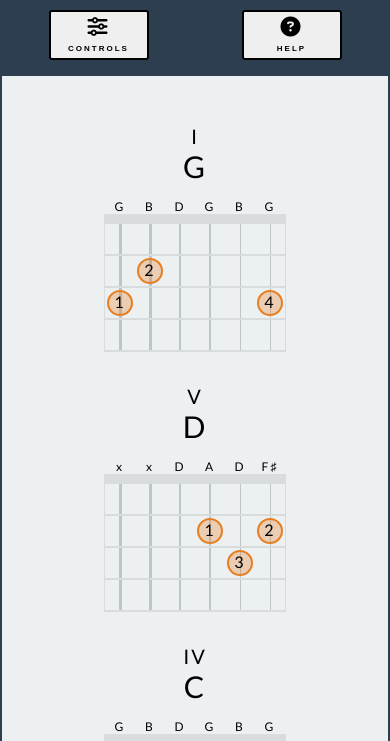
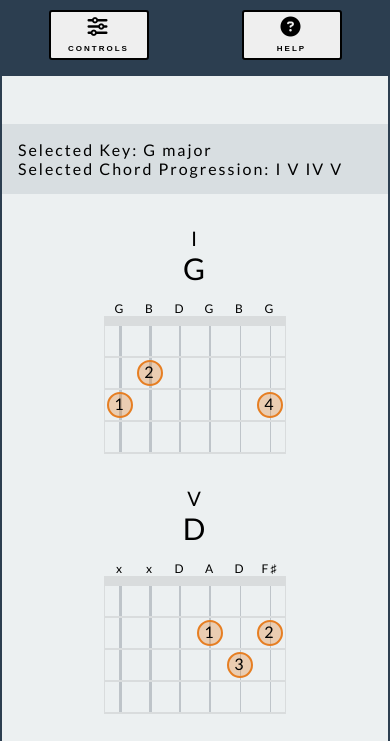
Before and after one commit to PhantomPWR/chord-progression-pocket-guide, a plain HTML site: page index.html in a window 390 px wide. Shown: the part 61-802 px from the top of the page. Drawn offline with Linux system fonts and the light colour scheme.

Commit message:
Add selection display area

```diff
--- a/assets/css/styles.css
+++ b/assets/css/styles.css
@@ -175,6 +175,10 @@ main,
     background-color: #ecf0f1;
 }
 
+.selection-display {
+    background-color: rgb(44 62 80 / 10%);
+}
+
 .label-degree {
     font-size: 2rem;
 }
@@ -311,10 +315,18 @@ main {
 
 
 /* Display Area */
-.display-area {
+.display-area,
+.selection-display {
     display: flex;
     justify-content: space-evenly;
+}
 
+.display-area {
+    flex-direction: column;
+}
+
+.selection-display {
+    padding: 1em;
 }
 
 figure,
@@ -324,6 +336,10 @@ figure,
     align-items: center;
     justify-content: space-between;
     margin: 0;
+}
+
+figure {
+    margin-top: 2em;
 }
 
 .label-notes,
@@ -451,15 +467,19 @@ figure,
         flex-direction: column;
     }
 
+    .selection-display {
+        flex-direction: column;
+    }
+
     .chord-progression-container {
         margin-top: 2em;
     }
 
-    .display-area {
+    .chord-box-container {
         flex-direction: column;
     }
 
-    .display-area figure:not(:first-child) {
+    .chord-box-container figure {
         margin-top: 2em;
     }
 
--- a/index.html
+++ b/index.html
@@ -99,6 +99,21 @@
 
         <!-- Display Area -->
         <section id="display" class="display-area">
+
+            <!-- Display Select Key & Chord Progression -->
+            <div id="selectionDisplay" class="selection-display">
+                <div class="selected-key">
+                    <span class="selection-key-label">Selected Key: </span>
+                    <span id="selectedKeyDisplay">G major</span>
+                </div>
+                <div class="selected-chord-progression">
+                    <span class="selection-chord-progression-label">Selected Chord Progression: </span>
+                    <span id="selectedChordProgressionDisplay">I V IV V</span>
+                </div>
+            </div>
+
+            <!-- Chord Box Diagram Container -->
+            <div class="chord-box-container">
 
                 <!-- Chord Box Diagram 1 - Start -->
                 <figure id="chordBox1" class="chord-box">
@@ -580,6 +595,8 @@
                 </figure>
                 <!-- Chord Box Diagram 4 - End -->
 
+            </div>
+
         </section>
         <!-- Display Area - End -->
 
```
Lines whose indentation alone changed are shown as unchanged.
